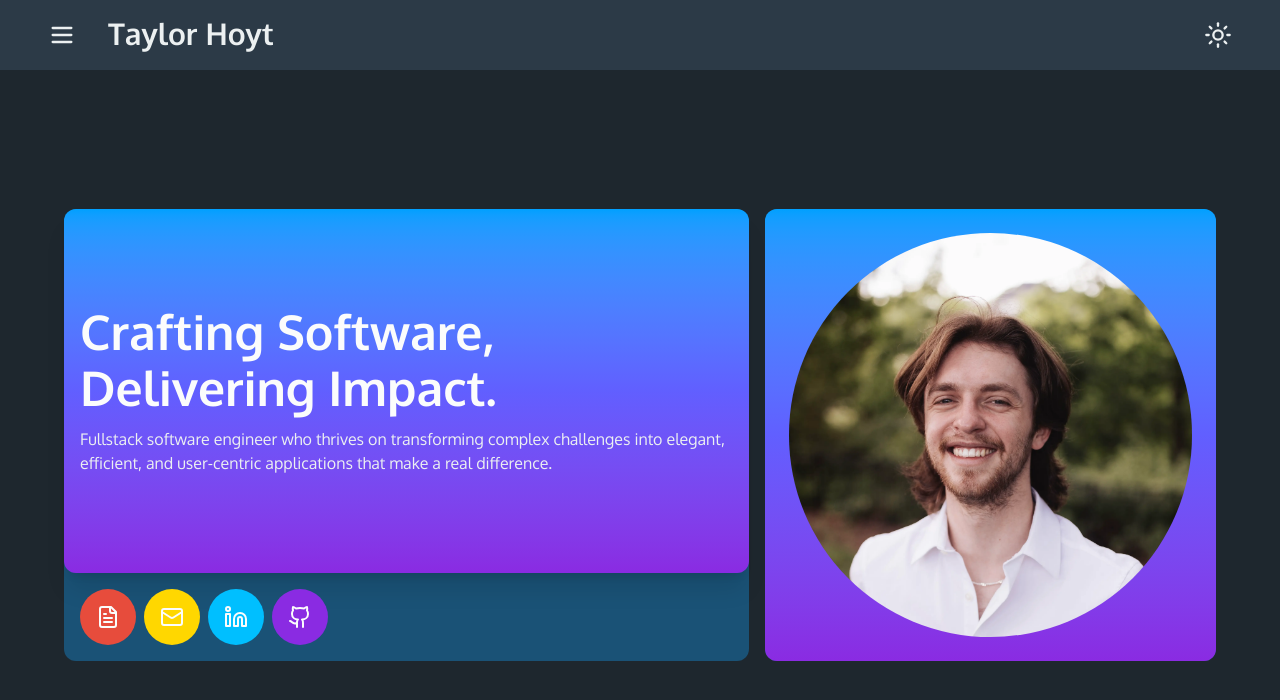
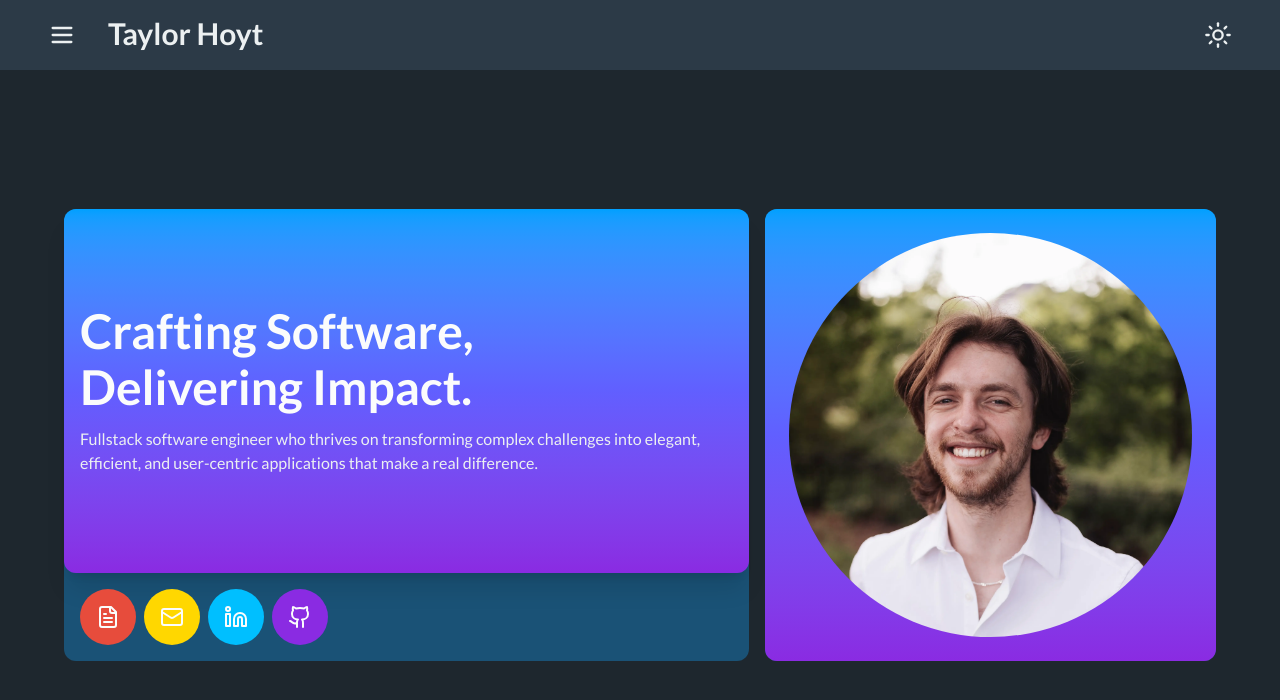
Before and after one commit to taylorhoyt/portfolio-v2, a Next.js app: page / in a window 1280 px wide. Shown: the top 700 px of the page. Built offline with nearby package versions, Linux system fonts and the light colour scheme.

Commit message:
Changed font to Lato

```diff
--- a/src/styles/globals.css
+++ b/src/styles/globals.css
@@ -1,4 +1,4 @@
-@import url('https://fonts.googleapis.com/css2?family=Oxygen:wght@300;400;700&display=swap');
+@import url('https://fonts.googleapis.com/css2?family=Lato:wght@300;400;700&display=swap');
 @import "tailwindcss";
 
 :root {
@@ -6,7 +6,7 @@
   --site-color-secondary-background: #BDC3C7;
   --site-color-primary-text: #333333;
   --site-color-secondary-text: #6B7280;
-  --site-font-family: 'Oxygen', sans-serif;
+  --site-font-family: 'Lato', sans-serif;
 
   --site-color-primary: #85C1E9;
   --site-color-secondary: #5D6D7E;
```
